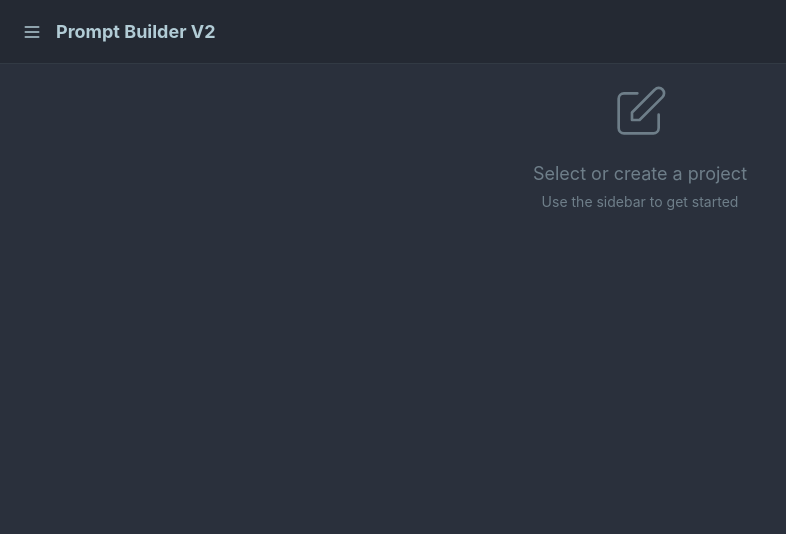
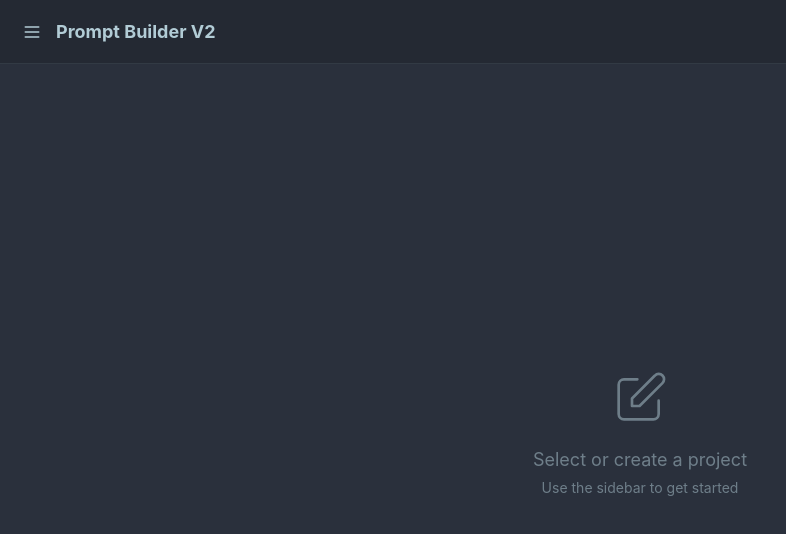
Before and after one commit to GalacticQuasar/prompt-builder, a React (Vite) app: page / in a window 1280 px wide. Shown: the top 534 px of the page, without its empty margins (0-786 px from the left). Built offline with nearby package versions, Linux system fonts and the light colour scheme.

Commit message:
fix: center create project message

```diff
--- a/src/components/PromptEditor.jsx
+++ b/src/components/PromptEditor.jsx
@@ -42,7 +42,7 @@
 
   if (!project || !prompt) {
     return (
-      <div className="flex-1 flex items-center justify-center text-center opacity-50">
+      <div className="flex-1 flex items-center justify-center text-center opacity-50 min-h-[calc(100vh-4rem-2rem)]">
         <div>
           <svg xmlns="http://www.w3.org/2000/svg" className="h-16 w-16 mx-auto mb-4" fill="none" viewBox="0 0 24 24" stroke="currentColor">
             <path strokeLinecap="round" strokeLinejoin="round" strokeWidth={1} d="M11 5H6a2 2 0 00-2 2v11a2 2 0 002 2h11a2 2 0 002-2v-5m-1.414-9.414a2 2 0 112.828 2.828L11.828 15H9v-2.828l8.586-8.586z" />
```
